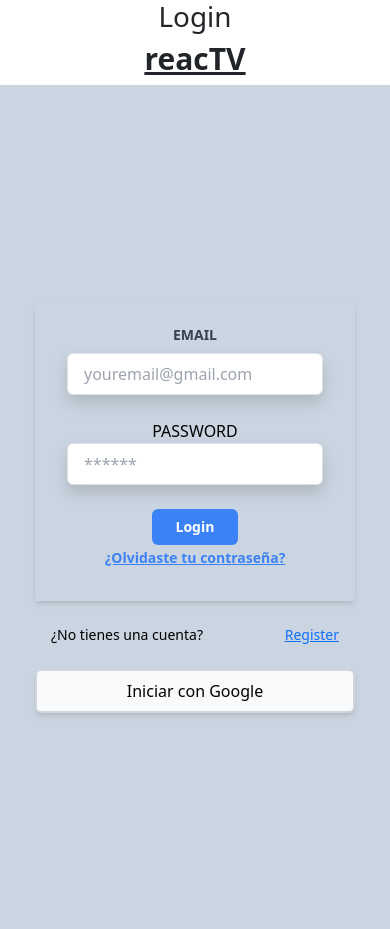
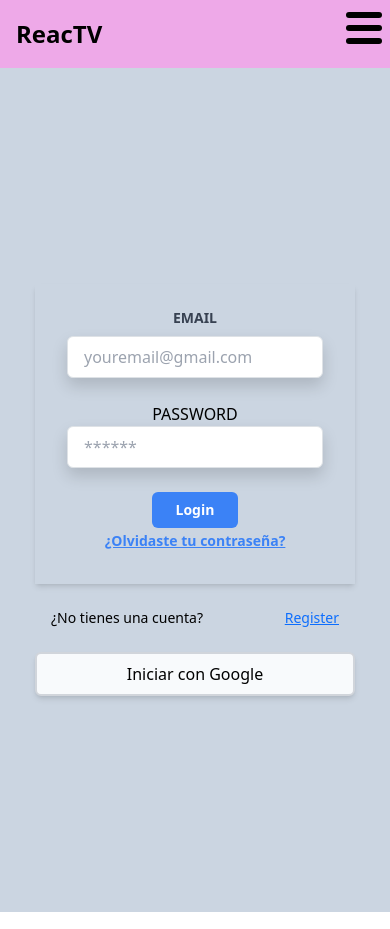
Before and after one commit to Antonela89/reactv3-gitflow, a React (Create React App) app: page /login in a window 390 px wide. Built offline with nearby package versions, Linux system fonts and the light colour scheme; no server answers.

Commit message:
navegacion basica del menu prueba uno

```diff
--- a/src/App.js
+++ b/src/App.js
@@ -6,6 +6,7 @@ import Api3 from './componentes/Api3.jsx'
 import Api4 from './componentes/Api4.jsx'
 import ComponenteYas from './componentes/componenteYas.jsx'
 import { BrowserRouter } from 'react-router-dom';
+import { Navbar } from './componentes/Navbar';
 
 
 function App() {
@@ -13,6 +14,7 @@ function App() {
     <div className="App">
 
       <BrowserRouter>
+        <Navbar/>
         <Sesion/>
       </BrowserRouter>
 
--- /dev/null
+++ b/src/Styles/Nabvar.css
@@ -0,0 +1,96 @@
+.active {
+    background-color: rgb(190, 0, 133);
+    font-weight: 500;
+    color: white;
+}
+
+
+nav {
+    display: flex;
+    justify-content: space-between;
+    align-items: center;
+    background-color: rgb(238, 169, 232);
+    position: sticky;
+    top:0;
+}
+
+nav .title {
+    font-size: 1.5rem;
+    margin: 1rem;
+    font-weight: bold;
+    text-decoration: none;
+    color: black;
+}
+
+nav ul {
+    display:flex;
+}
+
+nav ul li {
+    list-style: none;
+}
+
+nav ul li a{
+    display: block;
+    text-decoration: none;
+    color: gray;
+    padding: 0.5rem;
+    margin: 0 1rem;
+    border-radius: 0.5rem;
+}
+
+nav ul li a:not(.active):hover {
+    background-color: rgb(221, 38, 166);
+}
+
+nav .menu {
+    display: none;
+    position: absolute;
+    top: 0.75rem;
+    right: 0.5rem;
+    flex-direction: column;
+    justify-content: space-between;
+    width: 2.25rem;
+    height: 2rem;
+}
+
+nav .menu span {
+    height: 0.4rem;
+    width: 100%;
+    background-color: black;
+    border-radius: 0.2rem;
+
+}
+
+
+@media (max-width: 480px){
+
+    nav .menu{
+        display: flex;
+    }
+
+    nav {
+        flex-direction: column;
+        align-items: start;
+
+    }
+    nav ul {
+        display: none;
+        flex-direction: column;
+        width: 100%;
+        margin-bottom: 0.25rem;
+    }
+
+    nav ul.open {
+        display: flex;
+    }
+
+    nav ul li {
+        width: 100%;
+        text-align: center;
+    }
+
+    nav ul li a {
+        margin: 0.2rem 0.5rem;
+    }
+}
--- /dev/null
+++ b/src/componentes/About.jsx
@@ -0,0 +1,28 @@
+import React from 'react'
+
+export const About = () => {
+  return (
+    <div>
+        <h3>Monica Irene Crichton</h3>
+        <p>http://www.linkedin.com/in/crichton-monica-irene</p>
+        <h3>Fani Mariel Casco</h3>
+        <p>https://www.linkedin.com/in/fani-casco</p>
+        <h3>Antonela Borgogno</h3>
+        <p>https://www.linkedin.com/in/antonela-borgogno</p>
+        <h3>Horacio Porto</h3>
+        <p>https://www.linkedin.com/in/horacio-porto-4a4493266</p>
+        <h3>Hugo Antonio Segura</h3>
+        <p>www.linkedin.com/in/hugo-segura-hymsoft</p>
+        <h3>Maria Antonieta Fasce</h3>
+        <p></p>
+        <h3>Yasmin Alexandra Pyrih</h3>
+        <p>https://www.linkedin.com/in/yasminpyrih</p>
+        <h3>Agustin Gerardo Haag</h3>
+        <p>https://www.linkedin.com/in/agustin-gerardo-haag-letterucci-8a6546225/</p>
+        <h3>Sofia Gandulfo</h3>
+        <p>www.linkedin.com/in/sofiagandulfo</p>
+        <h3>Alejo Piñeiro</h3>
+        <p>www.linkedin.com/in/alejopineirov</p>
+    </div>
+  )
+}
--- /dev/null
+++ b/src/componentes/Guest.jsx
@@ -0,0 +1,11 @@
+import React from 'react'
+
+export const Guest = () => {
+  return (
+    <div>
+        <h1>Bienvenido</h1>
+        <h1>Guest</h1>
+
+    </div>
+  )
+}
--- /dev/null
+++ b/src/componentes/Navbar.jsx
@@ -0,0 +1,28 @@
+import React from 'react'
+import { Link } from 'react-router-dom'
+import "../Styles/Nabvar.css"
+import { NavLink } from 'react-router-dom'
+import { useState } from 'react'
+
+export const Navbar = () => {
+
+    const [menuOpen, setMenuOpen] = useState(false)
+
+  return (
+    <nav>
+        <Link to="/Guest" className='title'>ReacTV</Link>
+        <div className='menu' onClick={() => {setMenuOpen(!menuOpen)}}>
+        <span></span>
+        <span></span>
+        <span></span>
+        </div>
+        <ul className= {menuOpen ? "open" : ""}>
+            <li><NavLink to="Login">Log-In</NavLink></li>
+            <li><NavLink to="About">About</NavLink></li>
+            <li><NavLink to="Version">Version</NavLink></li>
+
+        </ul>
+
+    </nav>
+  )
+}
--- a/src/componentes/Sesion.jsx
+++ b/src/componentes/Sesion.jsx
@@ -4,14 +4,15 @@ import { Inicio } from './Login';
 import { Register } from './Register';
 import { AuthProvider } from '../context/authContext';
 import { ProtectedRoute } from './ProtectedRoute';
+import { Guest } from './Guest';
+import { About } from './About';
+import { Version } from './Version';
 
 
 const Login = () => {
     return (
         <div>
-            <h1>Login</h1>
-            <h1 className="text-3xl font-bold underline">reacTV</h1>
-           <div className='bg-slate-300 h-screen text-black flex'>
+            <div className='bg-slate-300 h-screen text-black flex'>
                <AuthProvider>
                     <Routes>
                         <Route path="/" element={
@@ -19,8 +20,12 @@ const Login = () => {
                             <Home/>
                             </ProtectedRoute>
                         } />
+
                         <Route path='/login' element={<Inicio/>} />
                         <Route path='/register' element={<Register/>} />
+                        <Route path='/Guest' element={<Guest/>} />
+                        <Route path='/About' element={<About/>} />
+                        <Route path='/Version' element={<Version/>} />
                     </Routes>
                </AuthProvider>
 
--- /dev/null
+++ b/src/componentes/Version.jsx
@@ -0,0 +1,12 @@
+import React from 'react'
+
+export const Version = () => {
+  return (
+    <div>
+        <h1>ReacTV app</h1>
+        <h3>All right reserved</h3>
+        <h4>Mar del Plata - Argentina</h4>
+        <h5>2023</h5>
+    </div>
+  )
+}
```
